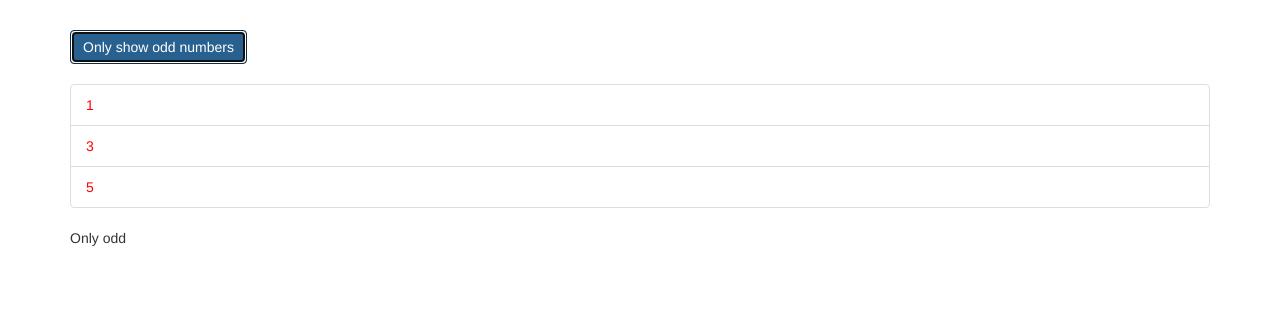
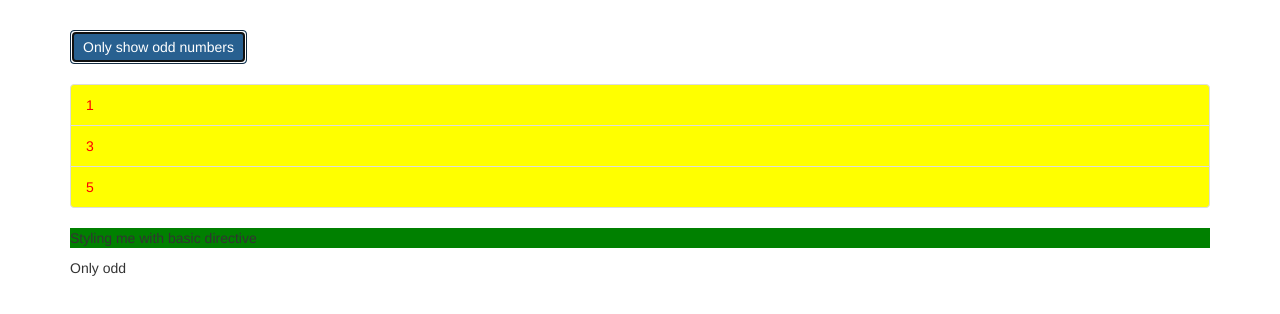
Before and after one commit to smoonmare/directives-start, an Angular app: page / in a window 1280 px wide. Both pictures are taken after a click on the button "Only show odd numbers". Shown: the top 314 px of the page. Built offline with nearby package versions, Linux system fonts and the light colour scheme.

Commit message:
Created basic directive. Imported to AppModule

```diff
--- a/src/app/app.component.html
+++ b/src/app/app.component.html
@@ -10,6 +10,7 @@
           <li
             class="list-group-item"
             [ngClass]="{odd: odd % 2 !== 0}"
+            [ngStyle]="{backgroundColor: odd % 2 !== 0 ? 'yellow' : 'transparent'}"
             *ngFor="let odd of oddNumbers">
             {{ odd }}
           </li>
@@ -18,11 +19,13 @@
           <li
             class="list-group-item"
             [ngClass]="{odd: even % 2 !== 0}"
+            [ngStyle]="{backgroundColor: even % 2 !== 0 ? 'yellow' : 'transparent'}"
             *ngFor="let even of evenNumbers">
             {{ even }}
           </li>
         </div>
       </ul>
+      <p appBasicHighlight>Styling me with basic directive</p>
       <ng-template [ngIf]="onlyOdd">
         <p>Only odd</p>
       </ng-template>
--- a/src/app/app.module.ts
+++ b/src/app/app.module.ts
@@ -2,12 +2,13 @@
 import { NgModule } from '@angular/core';
 import { FormsModule } from '@angular/forms';
 
-
 import { AppComponent } from './app.component';
+import { BasicHighlightDirective } from './basic-highlight/basic-highlight.directive';
 
 @NgModule({
   declarations: [
-    AppComponent
+    AppComponent,
+    BasicHighlightDirective
   ],
   imports: [
     BrowserModule,
--- /dev/null
+++ b/src/app/basic-highlight/basic-highlight.directive.ts
@@ -0,0 +1,15 @@
+import { Directive, ElementRef, OnInit } from "@angular/core";
+
+@Directive({
+  selector: '[appBasicHighlight]'
+})
+
+export class BasicHighlightDirective implements OnInit{
+
+  constructor(private elementRef: ElementRef) {}
+
+  ngOnInit(): void {
+    this.elementRef.nativeElement.style.backgroundColor = 'green';
+  }
+
+}
```
